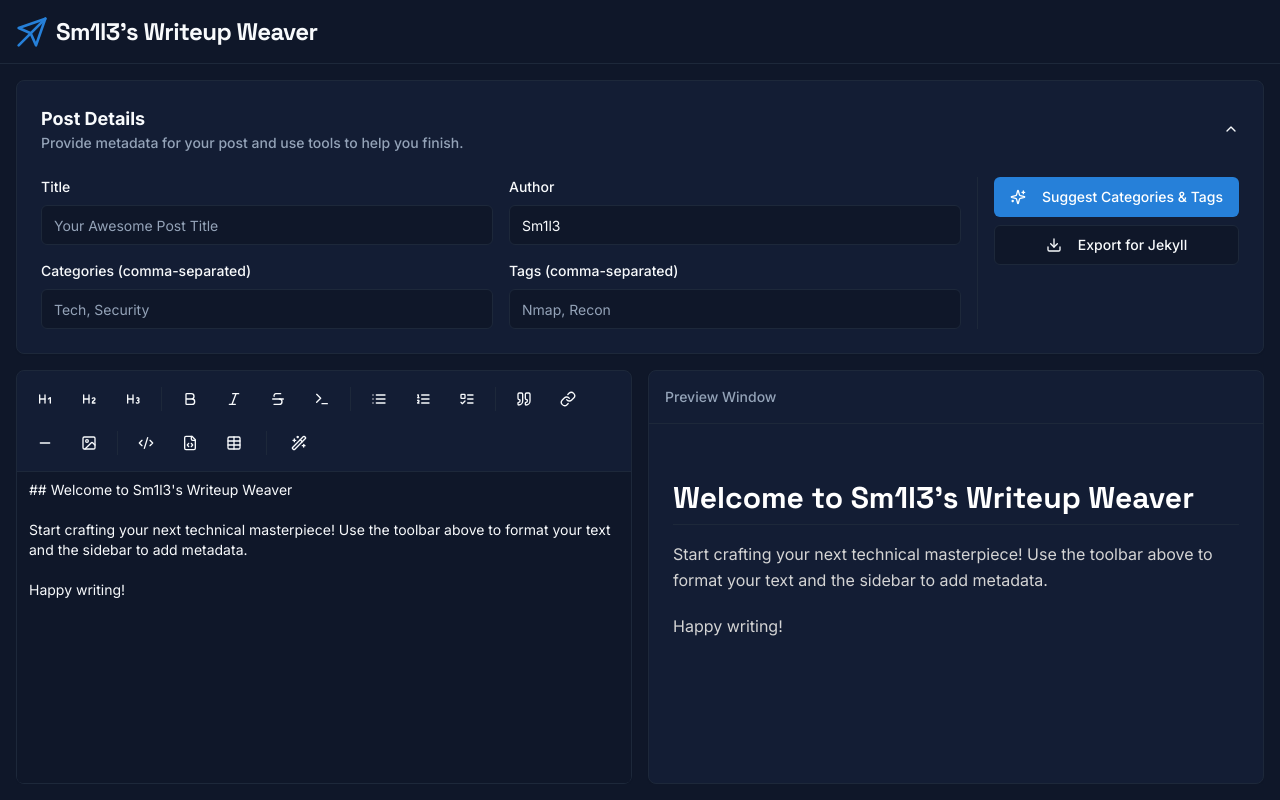
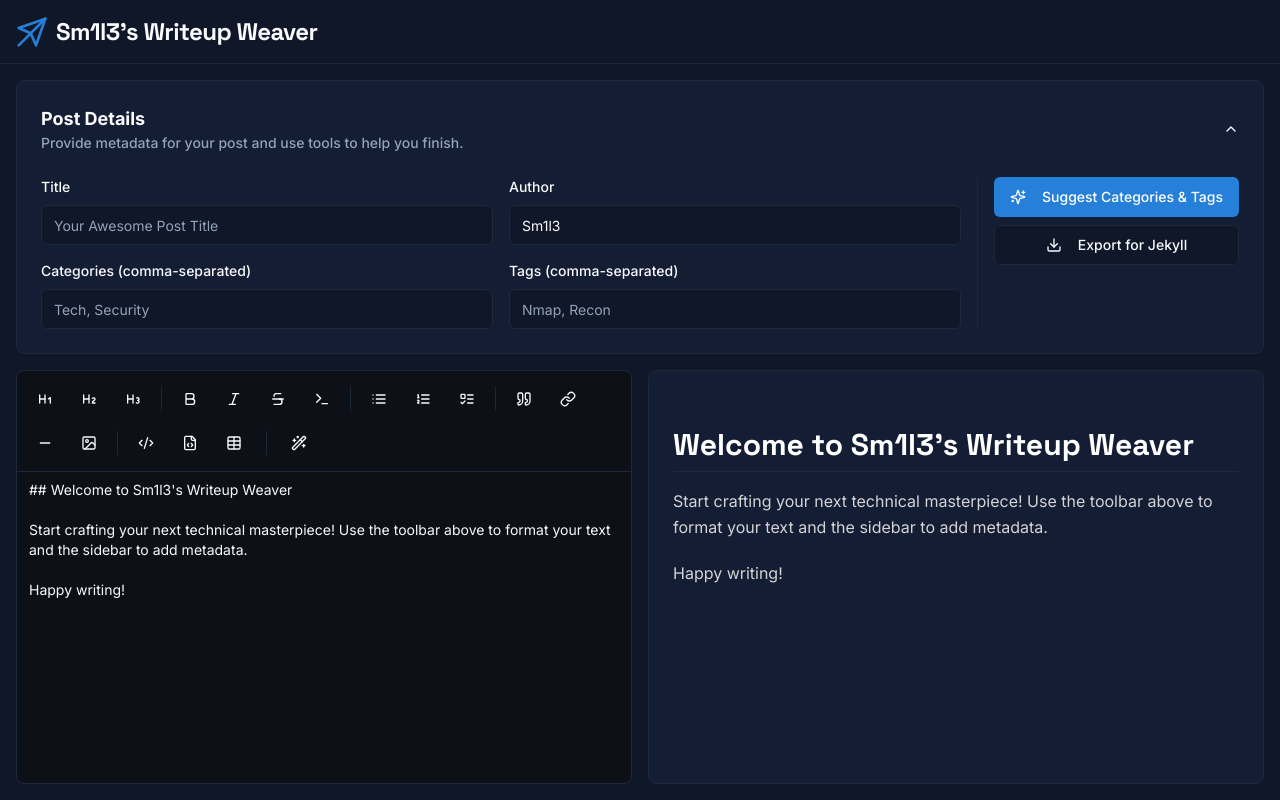
Before and after one commit to I-am-Sm1l3/writeup-weaver, a Next.js app: page / in a window 1280 px wide. Built offline with nearby package versions, Linux system fonts and the light colour scheme; what @genkit-ai/google-genai, genkit would draw is missing.

Commit message:
Refactor Card styles and Textarea class
Updated Card component styles and modified Textarea class.

```diff
--- a/src/app/page.tsx
+++ b/src/app/page.tsx
@@ -67,7 +67,7 @@ export default function Sm1l3Page() {
         </Accordion>
 
         <div className="flex-1 grid grid-cols-1 lg:grid-cols-2 gap-4 overflow-hidden">
-          <Card className="flex flex-col">
+          <Card className="flex flex-col" style={{ backgroundColor: '#0D1117' }}>
             <EditorToolbar
               textareaRef={textareaRef}
               content={content}
@@ -80,15 +80,12 @@ export default function Sm1l3Page() {
                 ref={textareaRef}
                 value={content}
                 onChange={(e) => setContent(e.target.value)}
-                className="h-full w-full resize-none border-0 rounded-t-none focus-visible:ring-0"
+                className="h-full w-full resize-none border-0 rounded-t-none focus-visible:ring-0 bg-transparent"
                 placeholder="Start writing your masterpiece..."
               />
             </CardContent>
           </Card>
           <Card className="hidden lg:flex flex-col overflow-hidden">
-            <div className="flex items-center gap-1 border-b p-2 flex-wrap h-[53px]">
-              <h3 className="text-sm font-medium text-muted-foreground px-2">Preview Window</h3>
-            </div>
             <div className="flex-1 overflow-hidden">
               <ScrollArea className="h-full">
                   <MarkdownPreview content={content} />
```
